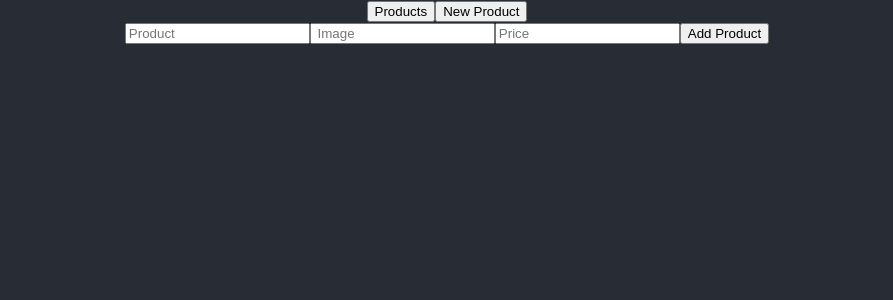
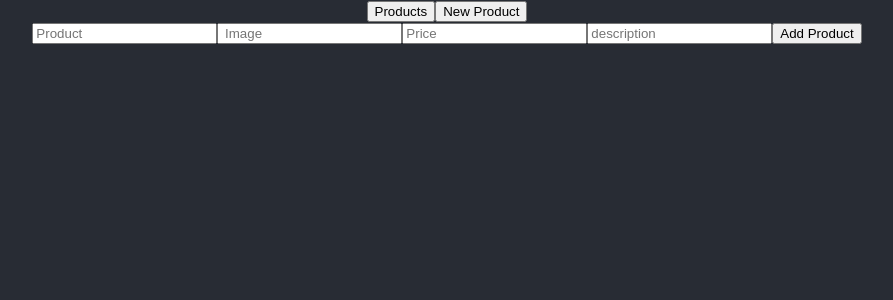
Before and after one commit to DeanAsadi/Backend-frontend, a React (Create React App) app in the folder my-app/: page /newProduct in a window 1280 px wide. Shown: the top 300 px of the page, without its empty margins (193-1086 px from the left). Built offline with nearby package versions, Linux system fonts and the light colour scheme; the HTML template or start-up script is replaced by a standard one.

Commit message:
updating createProduct

```diff
--- a/my-app/src/components/createProduct/CreateProduct.js
+++ b/my-app/src/components/createProduct/CreateProduct.js
@@ -51,6 +51,12 @@ class CreateProduct extends Component {
             onChange={this.handleChange}
             placeholder="Price "
           />
+          <input
+            name="description"
+            vallue={description}
+            onChange={this.handleChange}
+            placeholder="description "
+          />
           <button>Add Product</button>
         </form>
       </div>
```
